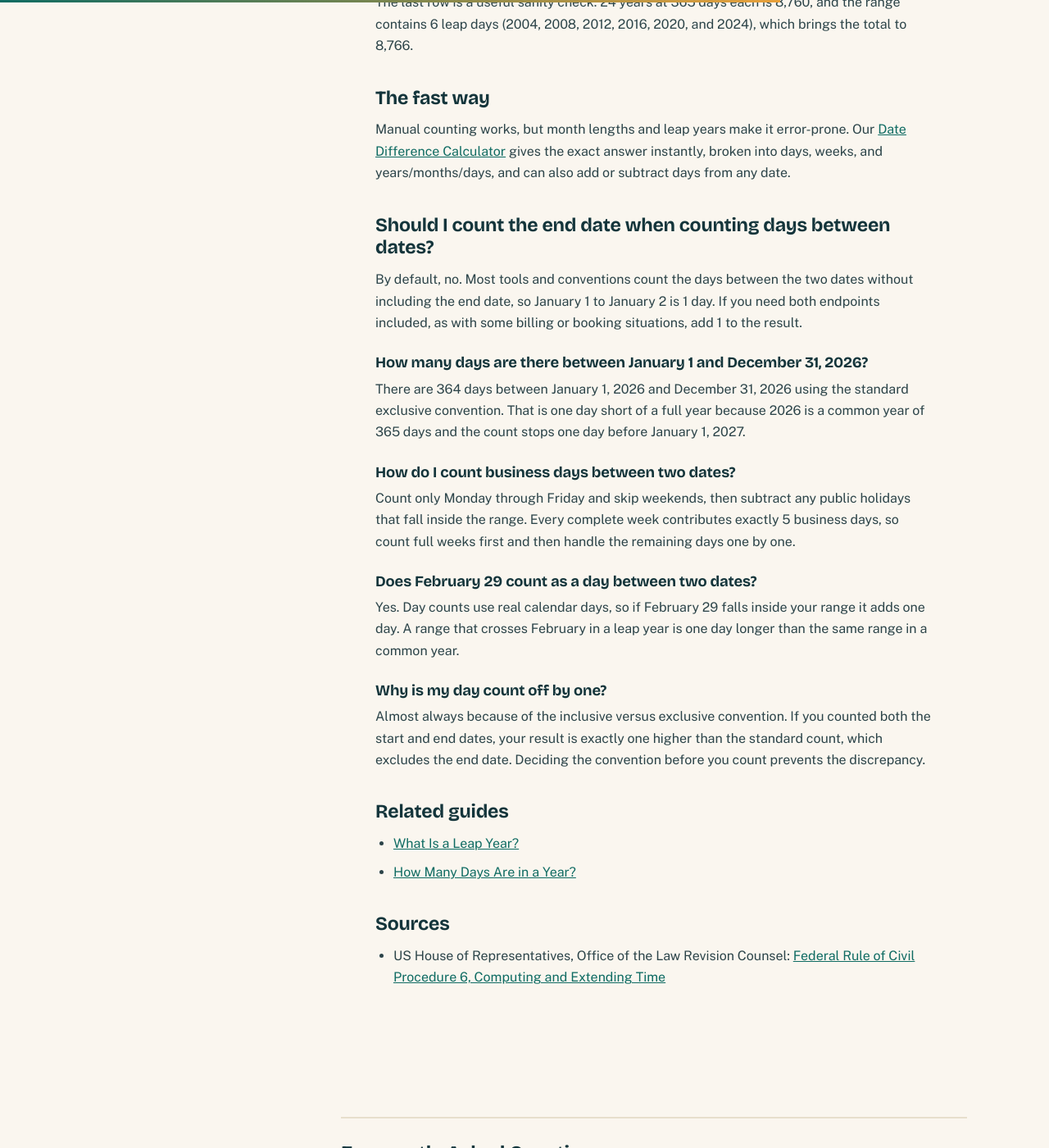
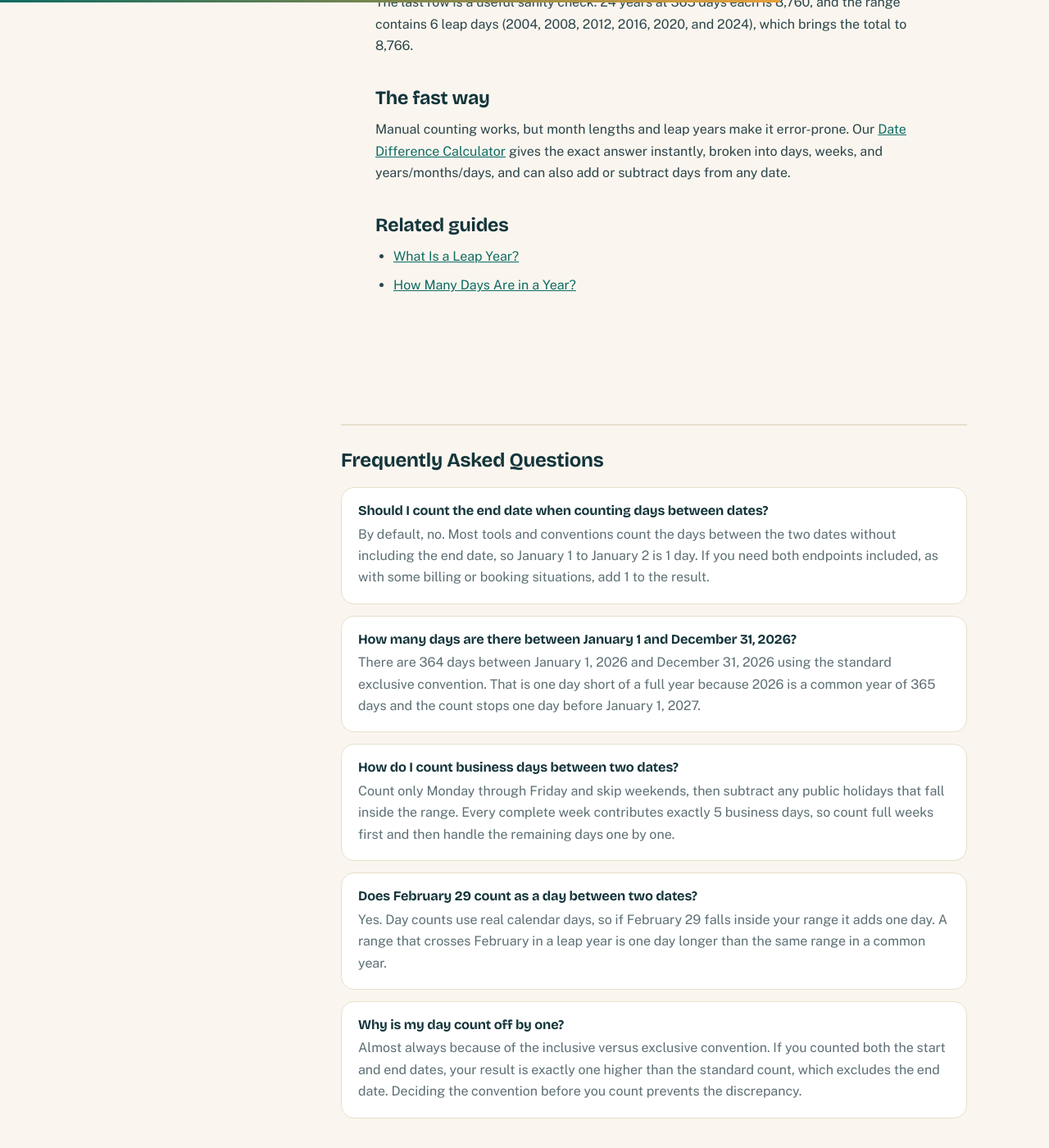
Before and after one commit to zaidmeo09-dhangal/agedatecalc, a Jekyll site: the page built from _posts/2026-10-23-how-to-count-days-between-dates.md, in a window 1280 px wide and 1400 px high, scrolled down 4055 px. Shown: the whole window at 82% size. Built offline with Jekyll 4.4.1, drawn with Linux system fonts in a browser that asks for light colours; some of the changed text lies outside the part shown.

Commit message:
Fix duplicate FAQs, inline anchor external links, realistic/infographic images, SCT-style CTA banner, tighter post spacing

```diff
--- a/_posts/2026-10-23-how-to-count-days-between-dates.md
+++ b/_posts/2026-10-23-how-to-count-days-between-dates.md
@@ -18,7 +18,7 @@ meta_title: How to Count Days Between Two Dates (Manual Method)
 meta_description: Learn the manual method for counting days between dates, when to include the end date, and the common mistakes that throw counts off by one day.
 excerpt: Learn the manual method for counting days between dates, when to include the end date, and the common mistakes that throw counts off by one day.
 featured_image: /assets/images/how-to-count-days-between-dates.webp
-image_alt: Two calendar pages side by side showing how to count the days between two dates month by month
+image_alt: A desk with two calendar pages side by side and a hand marking a date with a pen, counting the days between two dates
 read_time: 6 min read
 faqs_raw: 'Should I count the end date when counting days between dates?
 
@@ -84,11 +84,11 @@ Most tools count **exclusive** of the end date: January 1 to January 2 is 1 day.
 
 When the count matters, state the convention out loud: "4 nights" or "5 days inclusive." It takes five seconds and prevents most disputes.
 
-![An office desk with a weekly planner showing five highlighted weekdays and two greyed-out weekend days]({{ '/assets/images/how-to-count-days-between-dates-business.webp' | relative_url }})
+![A bright office desk with an open weekly planner showing the five weekdays, a laptop and a coffee cup]({{ '/assets/images/how-to-count-days-between-dates-business.webp' | relative_url }})
 
 ## Business days: skipping weekends
 
-Deadlines usually mean business days, Monday through Friday, excluding public holidays. The manual shortcut: a full Monday-to-Friday week always contributes exactly 5 business days. For longer spans, count complete weeks and multiply by 5, then handle the leftover days one by one.
+Deadlines usually mean business days, Monday through Friday, excluding [public holidays](https://www.opm.gov/policy-data-oversight/pay-leave/federal-holidays/). The manual shortcut: a full Monday-to-Friday week always contributes exactly 5 business days. For longer spans, count complete weeks and multiply by 5, then handle the leftover days one by one.
 
 **Example:** Monday, March 2 to Friday, March 13, 2026. The calendar span is 11 days, but the business-day count is 10: five days in the first week (March 2 to 6) and five in the second (March 9 to 13).
 
@@ -122,33 +122,9 @@ The last row is a useful sanity check: 24 years at 365 days each is 8,760, and t
 
 Manual counting works, but month lengths and leap years make it error-prone. Our [Date Difference Calculator]({{ '/date-difference-calculator/' | relative_url }}) gives the exact answer instantly, broken into days, weeks, and years/months/days, and can also add or subtract days from any date.
 
-## Should I count the end date when counting days between dates?
-
-By default, no. Most tools and conventions count the days between the two dates without including the end date, so January 1 to January 2 is 1 day. If you need both endpoints included, as with some billing or booking situations, add 1 to the result.
-
-### How many days are there between January 1 and December 31, 2026?
-
-There are 364 days between January 1, 2026 and December 31, 2026 using the standard exclusive convention. That is one day short of a full year because 2026 is a common year of 365 days and the count stops one day before January 1, 2027.
-
-### How do I count business days between two dates?
-
-Count only Monday through Friday and skip weekends, then subtract any public holidays that fall inside the range. Every complete week contributes exactly 5 business days, so count full weeks first and then handle the remaining days one by one.
-
-### Does February 29 count as a day between two dates?
-
-Yes. Day counts use real calendar days, so if February 29 falls inside your range it adds one day. A range that crosses February in a leap year is one day longer than the same range in a common year.
-
-### Why is my day count off by one?
-
-Almost always because of the inclusive versus exclusive convention. If you counted both the start and end dates, your result is exactly one higher than the standard count, which excludes the end date. Deciding the convention before you count prevents the discrepancy.
-
 ## Related guides
 
 - [What Is a Leap Year?]({{ '/blog/what-is-a-leap-year/' | relative_url }})
 - [How Many Days Are in a Year?]({{ '/blog/how-many-days-in-a-year/' | relative_url }})
 
-## Sources
-
-- US House of Representatives, Office of the Law Revision Counsel: [Federal Rule of Civil Procedure 6, Computing and Extending Time](https://uscode.house.gov/view.xhtml?path=&req=granuleid%3AUSC-1999-title28a-node79-node85-rule6&f=&fq=&num=0&hl=false&edition=1999)
-
 </div>
```
